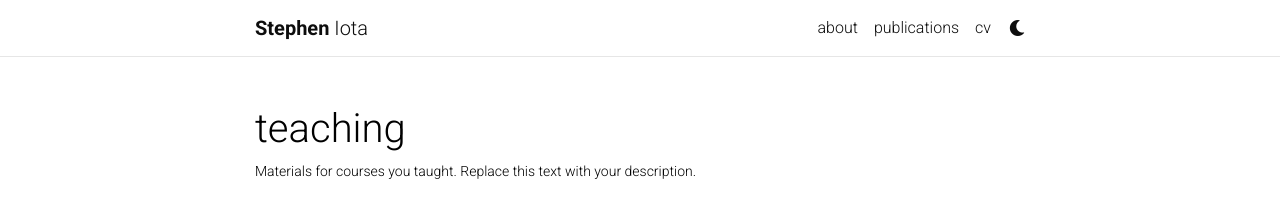
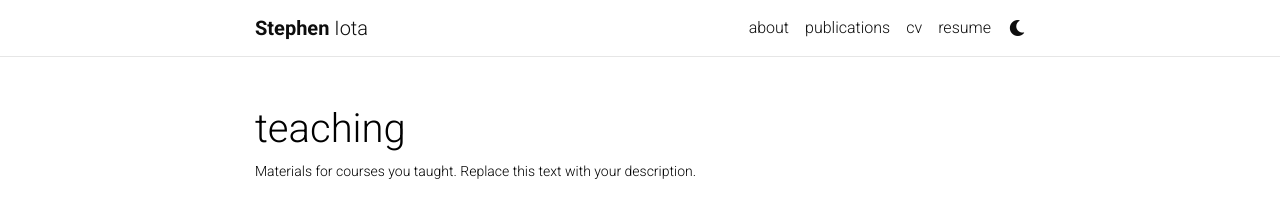
Before and after one commit to stepheniota/stepheniota.github.io, a Jekyll site: the page built from _pages/teaching.md, in a window 1280 px wide. Shown: the top 211 px of the page. Built offline with Jekyll 4.4.1, drawn with Linux system fonts in a browser that asks for light colours; comment, search, counter and statistics services are not loaded; a style sheet for code colours, icons or effects is not loaded.

Commit message:
Add resume link in header

```diff
--- a/_includes/header.html
+++ b/_includes/header.html
@@ -100,6 +100,10 @@
               <li class="nav-item">
                 <a class="nav-link" href="{{ '/assets/pdf/CV.pdf' | relative_url }}">cv</a>
               </li>
+              <!-- resume link -->
+              <li class="nav-item">
+                <a class="nav-link" href="{{ '/assets/pdf/resume.pdf' | relative_url }}">resume</a>
+              </li>
               {%- if site.enable_darkmode %}
 
               <!-- Toogle theme mode -->
```
